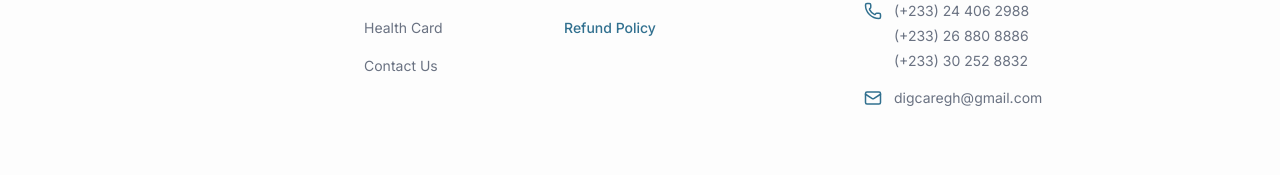
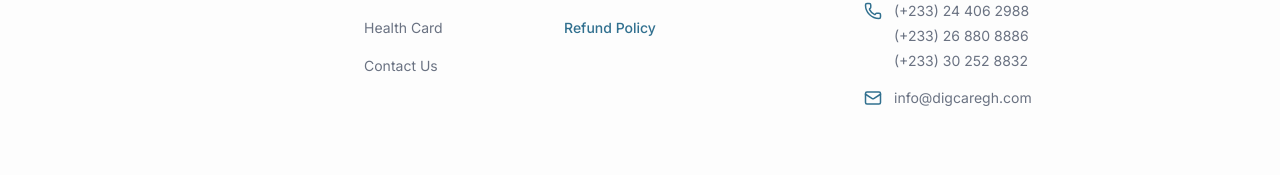
Before and after one commit to haariswaqas/digcaregh, a Next.js app: page / in a window 1280 px wide. Shown: the part 6726-6901 px from the top of the page. Built offline with nearby package versions, Linux system fonts and the light colour scheme.

Commit message:
using info@digcaregh.com

```diff
--- a/src/components/Footer.tsx
+++ b/src/components/Footer.tsx
@@ -156,10 +156,10 @@ const Footer = () => {
               <li className="flex items-start gap-3">
                 <Mail size={18} className="mt-0.5 shrink-0 text-[#31708f]" />
                 <a
-                  href="mailto:digcaregh@gmail.com"
+                  href="mailto:info@digcaregh.com"
                   className="text-[14px] text-gray-500 hover:text-gray-900 transition-colors break-all"
                 >
-                  digcaregh@gmail.com
+                  info@digcaregh.com
                 </a>
               </li>
             </ul>
--- a/src/components/PrivacyContent.tsx
+++ b/src/components/PrivacyContent.tsx
@@ -286,12 +286,12 @@ export default function PrivacyContent() {
                   <ArrowUpRight size={14} />
                 </Link>
                 <a
-                  href="mailto:digcaregh@gmail.com"
+                  href="mailto:info@digcaregh.com"
                   className="flex items-center justify-between text-xs font-semibold text-gray-600 hover:text-gray-900 p-2 rounded-lg hover:bg-gray-50 transition-colors"
                 >
                   <span className="flex items-center gap-2">
                     <Mail size={14} />
-                    <span>digcaregh@gmail.com</span>
+                    <span>info@digcaregh.com</span>
                   </span>
                   <ArrowUpRight size={14} />
                 </a>
@@ -655,7 +655,7 @@ export default function PrivacyContent() {
 
               <div className="p-4 bg-gray-50 border border-gray-200 rounded-xl text-xs text-gray-600 flex items-center justify-between gap-4">
                 <span>You may request immediate deletion of your verification documents at any time.</span>
-                <a href="mailto:digcaregh@gmail.com" className="text-[#0a9c5a] font-bold shrink-0 hover:underline">Contact Support</a>
+                <a href="mailto:info@digcaregh.com" className="text-[#0a9c5a] font-bold shrink-0 hover:underline">Contact Support</a>
               </div>
             </section>
 
@@ -703,7 +703,7 @@ export default function PrivacyContent() {
 
               <div className="p-4 bg-gray-50 border border-gray-200 rounded-xl text-sm font-semibold text-gray-800 flex items-center justify-between">
                 <span>To exercise any of these rights, contact our Data Protection Officer:</span>
-                <a href="mailto:digcaregh@gmail.com" className="text-[#0a9c5a] font-bold underline">digcaregh@gmail.com</a>
+                <a href="mailto:info@digcaregh.com" className="text-[#0a9c5a] font-bold underline">info@digcaregh.com</a>
               </div>
             </section>
 
@@ -794,10 +794,10 @@ export default function PrivacyContent() {
                 </p>
               </div>
               <a
-                href="mailto:privacy@DigCare.com"
+                href="mailto:info@digcaregh.com"
                 className="shrink-0 bg-white hover:bg-emerald-50 text-[#0a9c5a] font-bold text-sm px-6 py-3 rounded-xl transition-all shadow-sm flex items-center gap-2"
               >
-                <span>Email privacy@DigCare.com</span>
+                <span>Email info@digcaregh.com</span>
                 <ArrowUpRight size={16} />
               </a>
             </div>
--- a/src/components/RefundContent.tsx
+++ b/src/components/RefundContent.tsx
@@ -256,12 +256,12 @@ export default function RefundContent() {
                   <ArrowUpRight size={14} />
                 </Link>
                 <a
-                  href="mailto:support@digcare.com"
+                  href="mailto:info@digcaregh.com"
                   className="flex items-center justify-between text-xs font-semibold text-gray-600 hover:text-gray-900 p-2 rounded-lg hover:bg-gray-50 transition-colors"
                 >
                   <span className="flex items-center gap-2">
                     <Mail size={14} />
-                    <span>support@digcare.com</span>
+                    <span>info@digcaregh.com</span>
                   </span>
                   <ArrowUpRight size={14} />
                 </a>
@@ -513,10 +513,10 @@ export default function RefundContent() {
                   <h4 className="font-bold text-indigo-950 mb-1">In-App Support</h4>
                   <p className="text-xs text-indigo-900">Navigate to Help & Support &gt; Contact Support</p>
                 </div>
-                <a href="mailto:support@digcare.com" className="p-4 bg-indigo-50/50 rounded-xl border border-indigo-100 flex flex-col items-center text-center hover:bg-indigo-100 transition-colors">
+                <a href="mailto:info@digcaregh.com" className="p-4 bg-indigo-50/50 rounded-xl border border-indigo-100 flex flex-col items-center text-center hover:bg-indigo-100 transition-colors">
                   <Mail size={24} className="text-indigo-600 mb-2" />
                   <h4 className="font-bold text-indigo-950 mb-1">Email</h4>
-                  <p className="text-xs text-indigo-900">support@digcare.com</p>
+                  <p className="text-xs text-indigo-900">info@digcaregh.com</p>
                 </a>
                 <a href="tel:18003442273" className="p-4 bg-indigo-50/50 rounded-xl border border-indigo-100 flex flex-col items-center text-center hover:bg-indigo-100 transition-colors">
                   <Phone size={24} className="text-indigo-600 mb-2" />
--- a/src/components/TermsContent.tsx
+++ b/src/components/TermsContent.tsx
@@ -311,12 +311,12 @@ export default function TermsContent() {
                   <ArrowUpRight size={14} />
                 </Link>
                 <a
-                  href="mailto:digcaregh@gmail.com"
+                  href="mailto:info@digcaregh.com"
                   className="flex items-center justify-between text-xs font-semibold text-gray-600 hover:text-gray-900 p-2 rounded-lg hover:bg-gray-50 transition-colors"
                 >
                   <span className="flex items-center gap-2">
                     <Mail size={14} />
-                    <span>digcaregh@gmail.com</span>
+                    <span>info@digcaregh.com</span>
                   </span>
                   <ArrowUpRight size={14} />
                 </a>
@@ -557,7 +557,7 @@ export default function TermsContent() {
                 <div>
                   <h3 className="font-bold text-gray-900 text-base mb-2">4.6 Withdrawal of Telehealth Consent</h3>
                   <p>
-                    You may withdraw consent for telehealth services at any time by contacting <a href="mailto:digcaregh@gmail.com" className="text-[#31708f] underline font-semibold">digcaregh@gmail.com</a>. Withdrawal will prevent you from accessing future video consultations but will not affect consultations already completed.
+                    You may withdraw consent for telehealth services at any time by contacting <a href="mailto:info@digcaregh.com" className="text-[#31708f] underline font-semibold">info@digcaregh.com</a>. Withdrawal will prevent you from accessing future video consultations but will not affect consultations already completed.
                   </p>
                 </div>
               </div>
@@ -778,7 +778,7 @@ export default function TermsContent() {
                   <h3 className="font-bold text-gray-900 text-base mb-2">8.6 Failed Transactions</h3>
                   <p className="mb-1">If a payment fails, you will be notified and may retry. Services will not be provided until payment is confirmed.</p>
                   <p className="text-xs text-gray-600">
-                    If a payment is debited but fails to verify, contact <a href="mailto:digcaregh@gmail.com" className="text-[#31708f] underline font-medium">digcaregh@gmail.com</a> with your payment reference.
+                    If a payment is debited but fails to verify, contact <a href="mailto:info@digcaregh.com" className="text-[#31708f] underline font-medium">info@digcaregh.com</a> with your payment reference.
                   </p>
                 </div>
 
@@ -1055,10 +1055,10 @@ export default function TermsContent() {
                 </p>
               </div>
               <a
-                href="mailto:digcaregh@gmail.com"
+                href="mailto:info@digcaregh.com"
                 className="shrink-0 bg-white hover:bg-sky-50 text-[#31708f] font-bold text-sm px-6 py-3 rounded-xl transition-all shadow-sm flex items-center gap-2"
               >
-                <span>Email digcaregh@gmail.com</span>
+                <span>Email info@digcaregh.com</span>
                 <ArrowUpRight size={16} />
               </a>
             </div>
--- a/src/components/sections/ContactSection.tsx
+++ b/src/components/sections/ContactSection.tsx
@@ -130,7 +130,7 @@ const ContactSection = () => {
               </div>
               <div>
                 <h4 className="font-heading font-bold text-gray-900 mb-1 text-lg">Email</h4>
-                <p className="text-gray-500 text-sm">support@digcaregh.com</p>
+                <p className="text-gray-500 text-sm">info@digcaregh.com</p>
               </div>
             </div>
 
```
Also changed, not shown: 1 other file (tests, documents, lock files or other folders).
